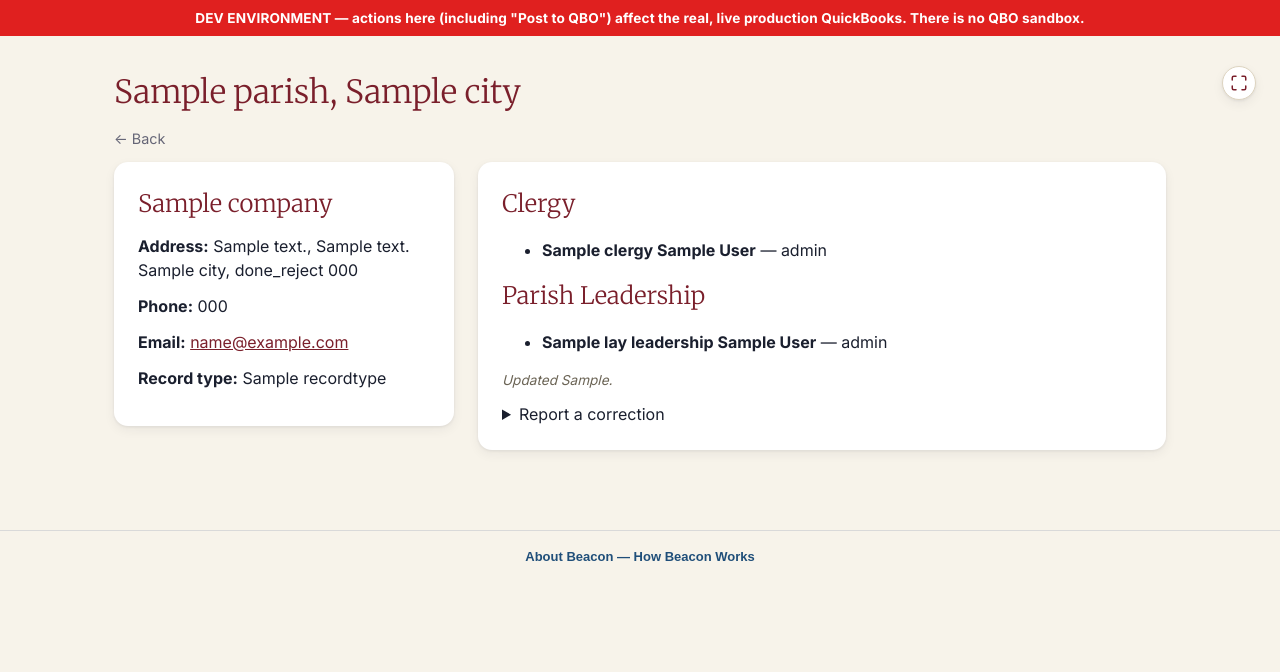
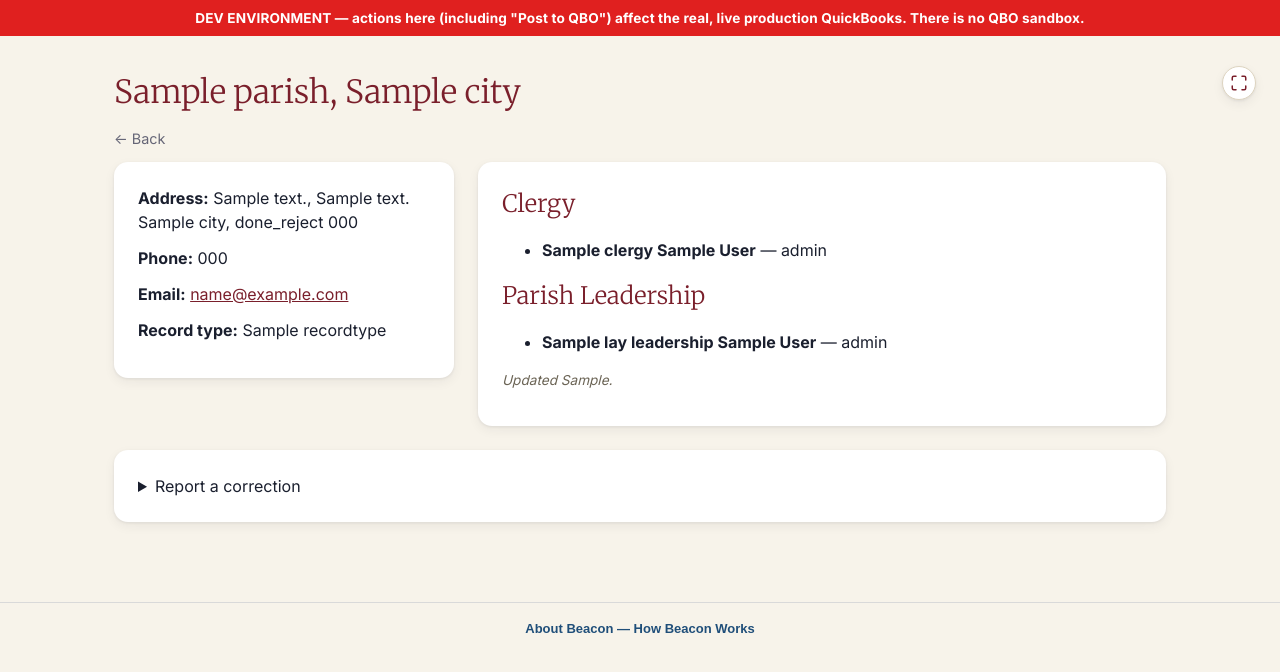
Before and after one commit to CFMjayb/checkreq-website, a FastAPI app: template templates/parish_information.html in a window 1280 px wide. Shown: the top 672 px of the page. Run offline with FastAPI, Linux system fonts and the light colour scheme; the template is opened without the code that fills it: most values are stand-ins (such as "Sample title", 1, 10 or a date in 2020); some libraries are stand-ins or nearby versions.

Commit message:
Parish Information: drop redundant church name from contact card, move Report a correction to its own full-width row
Co-Authored-By: Claude Sonnet 5 <noreply@anthropic.com>

```diff
--- a/templates/parish_information.html
+++ b/templates/parish_information.html
@@ -17,6 +17,9 @@
   @media (max-width: 800px) {
     .parish-info-grid { grid-template-columns: 1fr; }
   }
+  /* Correction card spans both columns, below the two info cards -- Jay,
+     2026-08-28: keep it out of the leadership card, give it its own row. */
+  .correction-card { grid-column: 1 / -1; }
 </style>
 {% endblock %}
 {% block content %}
@@ -30,7 +33,6 @@
   <div>
     {% if contact %}
     <div class="card">
-      <h2>{{ contact.company or parish.name }}</h2>
       <p><strong>Address:</strong>
         {% if contact.address %}{{ contact.address }}{% if contact.address2 %}, {{ contact.address2 }}{% endif %}<br>{% endif %}
         {{ contact.city or "—" }}{% if contact.state %}, {{ contact.state }}{% endif %} {{ contact.zip or "" }}
@@ -73,7 +75,9 @@
     {% if congregation_as_of %}
       <p class="sub"><em>Updated {{ congregation_as_of }}.</em></p>
     {% endif %}
+  </div>
 
+  <div class="card correction-card">
     {% if request.query_params.get('correction_submitted') %}
       <p class="banner banner-success">Thanks — your correction was sent to the diocesan office.</p>
     {% elif request.query_params.get('correction_error') %}
```
